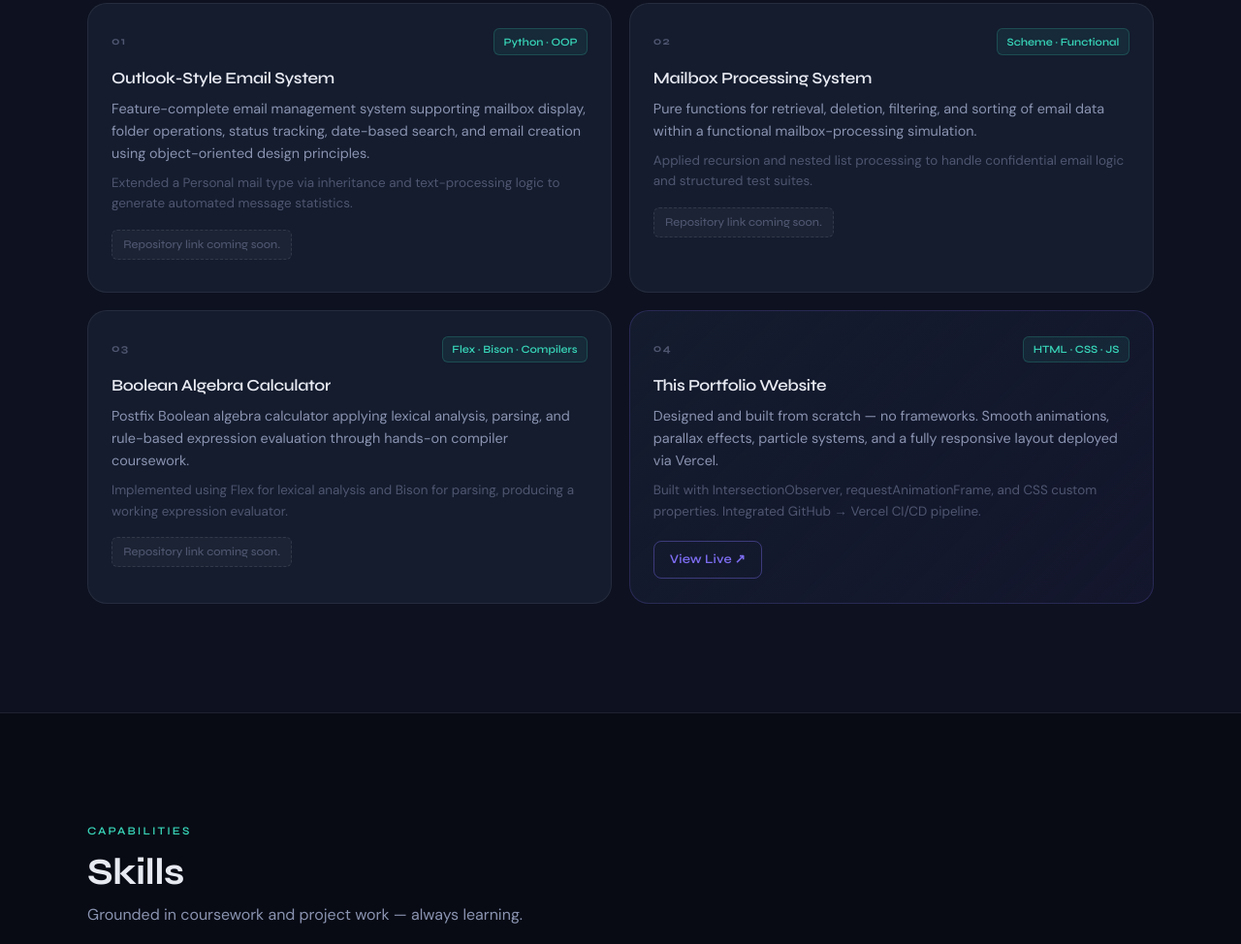
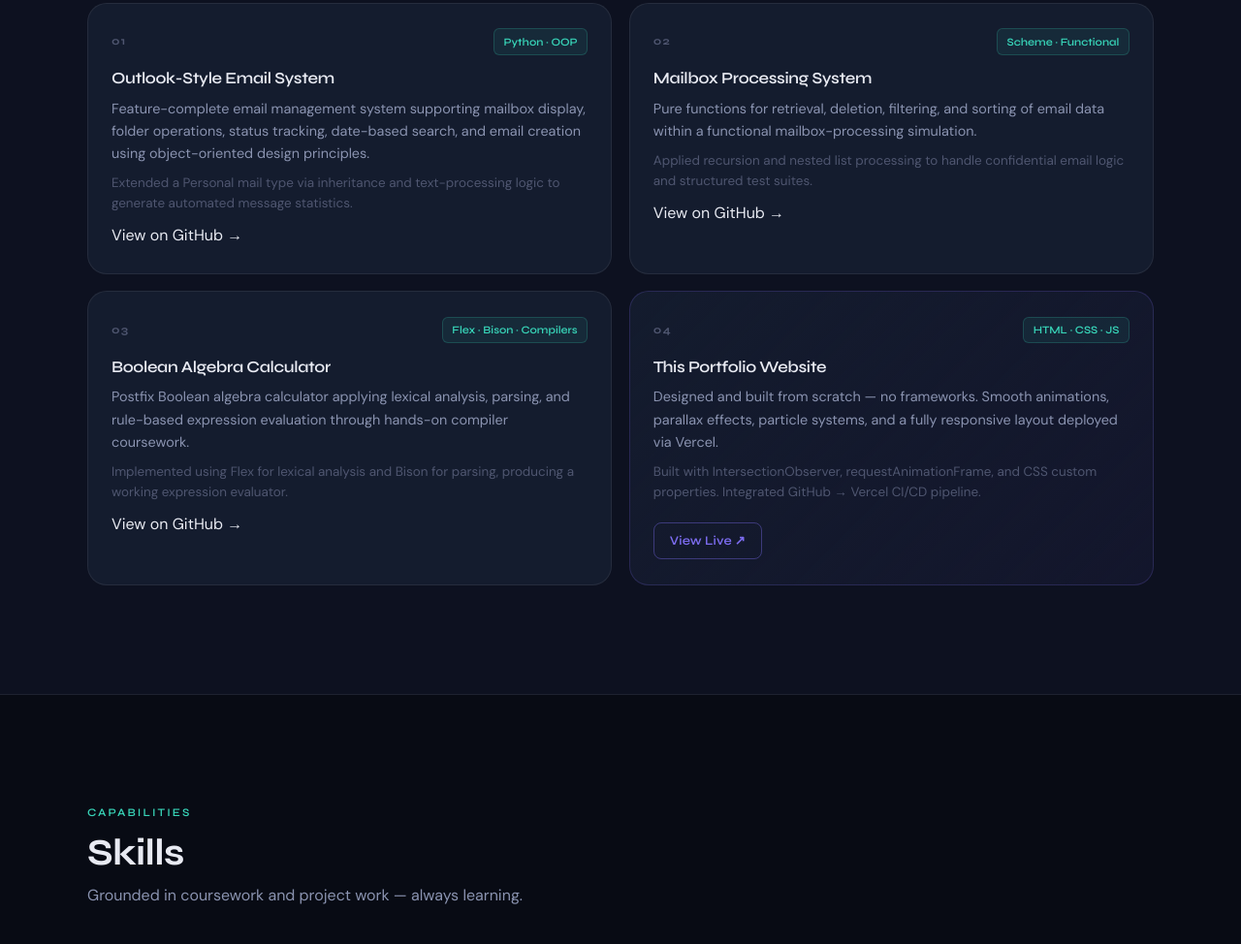
Before and after one commit to helinakyz3/helin-portfolio-website, a plain HTML site: page index.html in a window 1280 px wide. Shown: the part 1619-2593 px from the top of the page at 97% size. Drawn offline with Linux system fonts and the light colour scheme.

Commit message:
Update portfolio

```diff
--- a/index.html
+++ b/index.html
@@ -125,7 +125,7 @@
               <h3>Outlook-Style Email System</h3>
               <p>Feature-complete email management system supporting mailbox display, folder operations, status tracking, date-based search, and email creation using object-oriented design principles.</p>
               <p class="project-detail">Extended a Personal mail type via inheritance and text-processing logic to generate automated message statistics.</p>
-              <p class="project-pending" role="status">Repository link coming soon.</p>
+              <a href="https://github.com/helinakyz3/Outlook-Style-Email-System" target="_blank" class="project-link">View on GitHub →</a>
             </article>
 
             <article class="project-card">
@@ -136,7 +136,7 @@
               <h3>Mailbox Processing System</h3>
               <p>Pure functions for retrieval, deletion, filtering, and sorting of email data within a functional mailbox-processing simulation.</p>
               <p class="project-detail">Applied recursion and nested list processing to handle confidential email logic and structured test suites.</p>
-              <p class="project-pending" role="status">Repository link coming soon.</p>
+              <a href="https://github.com/helinakyz3/Outlook-Style-Email-System" target="_blank" class="project-link">View on GitHub →</a>
             </article>
 
             <article class="project-card">
@@ -147,7 +147,7 @@
               <h3>Boolean Algebra Calculator</h3>
               <p>Postfix Boolean algebra calculator applying lexical analysis, parsing, and rule-based expression evaluation through hands-on compiler coursework.</p>
               <p class="project-detail">Implemented using Flex for lexical analysis and Bison for parsing, producing a working expression evaluator.</p>
-              <p class="project-pending" role="status">Repository link coming soon.</p>
+              <a href="https://github.com/helinakyz3/Outlook-Style-Email-System" target="_blank" class="project-link">View on GitHub →</a>
             </article>
 
             <article class="project-card project-card--featured">
```
